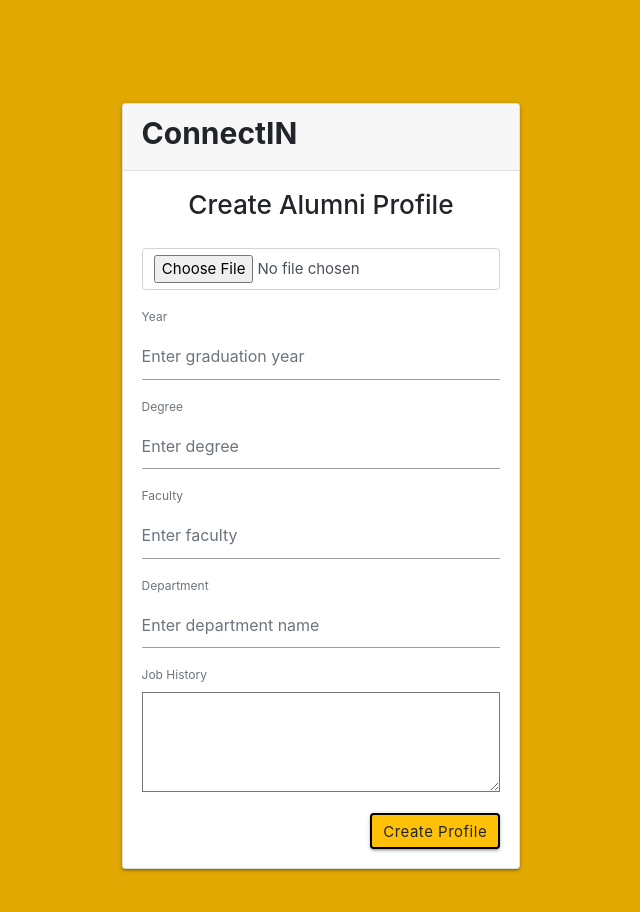
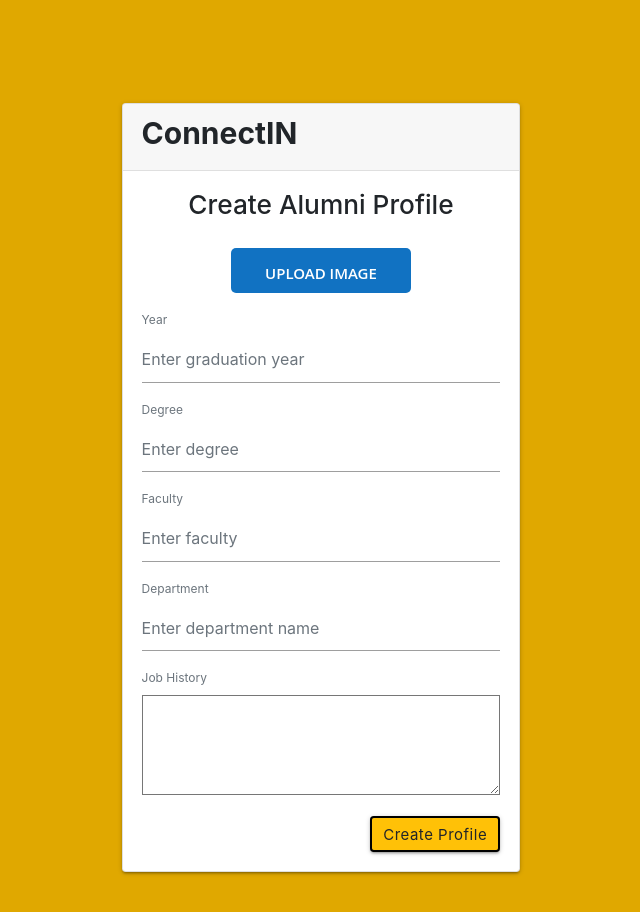
Before and after one commit to amiraha-sta/ConnectIN, a Flask app: page /create-profile in a window 1280 px wide; the page is wider, and only the part inside the window is pictured. Shown: the top 912 px of that part, without its empty margins (429-1069 px from the left). Before the commit the page ends 872 px from the top of that part, so only its background shows below. Run offline with Flask 2, Linux system fonts and the light colour scheme; some libraries are stand-ins or nearby versions.

Commit message:
display image upload

```diff
--- a/App/templates/CSS/form.css
+++ b/App/templates/CSS/form.css
@@ -46,6 +46,7 @@ body {
     display: none
 }
 
+
 .form-check-input.is-invalid~.form-check-label,
 .was-validated .form-check-input:invalid~.form-check-label {
     color: #f54394
--- a/App/templates/createProfile.html
+++ b/App/templates/createProfile.html
@@ -24,9 +24,11 @@
                                 <div class="card-body">
                                     <h3 style="text-align: center; padding-bottom: 20px;">Create Alumni Profile</h3>
                                     <form>
-
-										<div class="form-group"><input type="file" name="upload_file" class="form-control" id="upload_file" onchange="getImagePreview(event)"></div>
-                                        <div id="preview"></div>
+										<div id="preview"></div>
+										<div class="form-group">
+											<label for="upload_file" style="display:block; width:50%; height:45px; margin-left: 25%; line-height:50px; text-align:center; background:#1172c2; color:#fff; font-size:15px; font-family:Open Sans; sans-serif; text-transform:Uppercase; font-weight:600; border-radius:5px; cursor:pointer;">Upload Image</label>
+											<input style="display:none;" type="file" name="upload_file" class="form-control" id="upload_file" onchange="getImagePreview(event)">
+										</div>
 
                                         <div class="form-group"><label class="text-muted" >Year</label><input type="text" class="form-control" placeholder="Enter graduation year"></div>
                                         <div class="form-group"><label class="text-muted" >Degree</label><input type="text" class="form-control" placeholder="Enter degree"></div>
@@ -48,7 +50,15 @@
 
 	<script>
 		function getImagePreview(event) {
-			// var image = URL.createObjectURL(event.target.files[0]);
+			var image = URL.createObjectURL(event.target.files[0]);
+			var imageDiv = document.getElementById('preview');
+			var  newImg = document.createElement('img');
+			newImg.src = image;
+			newImg.style.width="50%";
+			imageDiv.style.display="flex";
+			imageDiv.style.justifyContent="center";
+			imageDiv.style.padding="10px";
+			imageDiv.appendChild(newImg);
 		}
   	</script>
 
```
